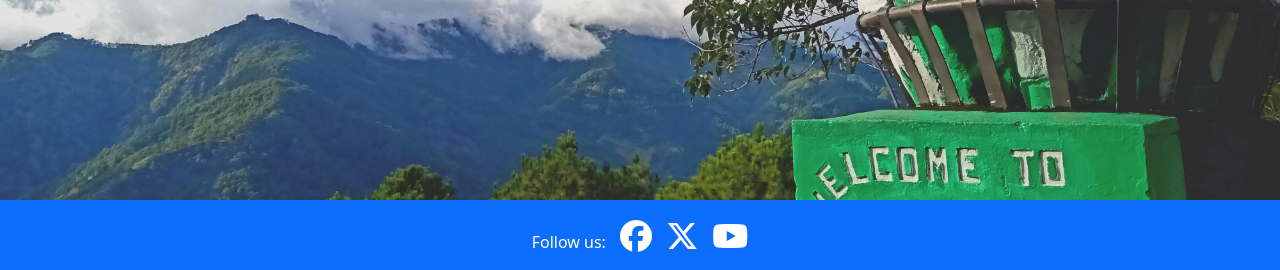
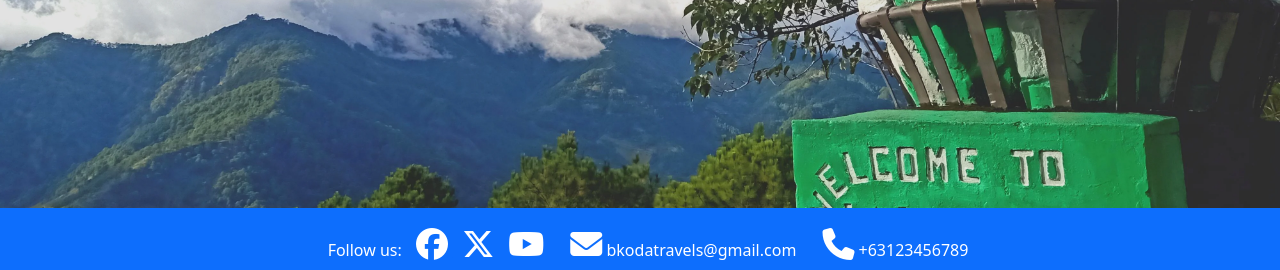
Before and after one commit to keelam13/bkoda_seat_reservation, a Django app: template templates/index.html in a window 1280 px wide. Shown: the part 530-800 px from the top of the page. Run offline with Django 4.2, Linux system fonts and the light colour scheme; the template is opened without the code that fills it, so the values that code supplies are empty; some libraries are stand-ins or nearby versions.

Commit message:
Add contact info

```diff
--- a/reservation/static/css/styles.css
+++ b/reservation/static/css/styles.css
@@ -15,6 +15,11 @@ footer {
     /* Your footer styles */
     padding-top: 20px ;
     text-align: center;
+}
+
+.contact-info a {
+    color: white;
+    text-decoration: none;
 }
 
 a i {
--- a/templates/base.html
+++ b/templates/base.html
@@ -17,10 +17,10 @@
         integrity="sha384-+0n0xVW2eSR5OomGNYDnhzAbDsOXxcvSN1TPprVMTNDbiYZCxYbOOl7+AMvyTG2x" crossorigin="anonymous">
 
     <!-- Favicon -->
-    <link rel="apple-touch-icon" sizes="180x180" href="static/images/favicon/apple-touch-icon.png">
-    <link rel="icon" type="image/png" sizes="32x32" href="static/images/favicon/favicon-32x32.png">
-    <link rel="icon" type="image/png" sizes="16x16" href="static/images/favicon/favicon-16x16.png">
-    <link rel="manifest" href="static/images/favicon/site.webmanifest">
+    <link rel="apple-touch-icon" sizes="180x180" href="/static/images/favicon/apple-touch-icon.png">
+    <link rel="icon" type="image/png" sizes="32x32" href="/static/images/favicon/favicon-32x32.png">
+    <link rel="icon" type="image/png" sizes="16x16" href="/static/images/favicon/favicon-16x16.png">
+    <link rel="manifest" href="/static/images/favicon/site.webmanifest">
 
     <!-- Font Awesome CSS -->
     <script src="https://kit.fontawesome.com/ce2deac578.js" crossorigin="anonymous"></script>
@@ -91,7 +91,9 @@
 
      <!-- Footer -->
      <footer class="footer mt-auto bg-primary">
-        <p class=" text-center text-white">Follow us:
+        <div class="d-flex flex-wrap justify-content-center align-items-center">
+            <p class="text-white mb-2 mt-2 mt-md-0 ms-md-3">
+                Follow us:
                 <a href="https://www.facebook.com/" target="_blank">
                     <i class="fa-brands fa-facebook"></i>
                 </a>
@@ -102,6 +104,19 @@
                     <i class="fa-brands fa-youtube"></i>
                 </a>
             </p>
+            <p class="contact-info mb-2 mt-2 mt-md-0 ms-md-3">
+                <a href="mailto:bkodatravels@gmail.com">
+                    <i class="fa-solid fa-envelope"></i>
+                    bkodatravels@gmail.com
+                </a>
+            </p>
+            <p class="contact-info mb-2 mt-2 mt-md-0 ms-md-3">
+                <a href="tel:+1234567890">
+                    <i class="fa-solid fa-phone"></i>
+                    +63123456789
+                </a>
+            </p>
+        </div>
     </footer>
 
     <script src="https://cdn.jsdelivr.net/npm/bootstrap@5.0.1/dist/js/bootstrap.bundle.min.js"
```
Lines whose indentation alone changed are shown as unchanged.
